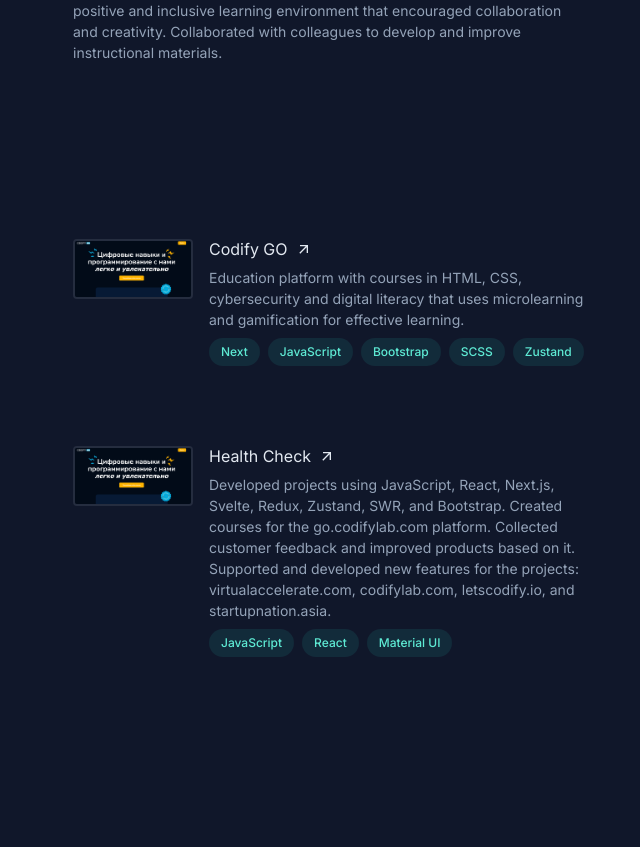
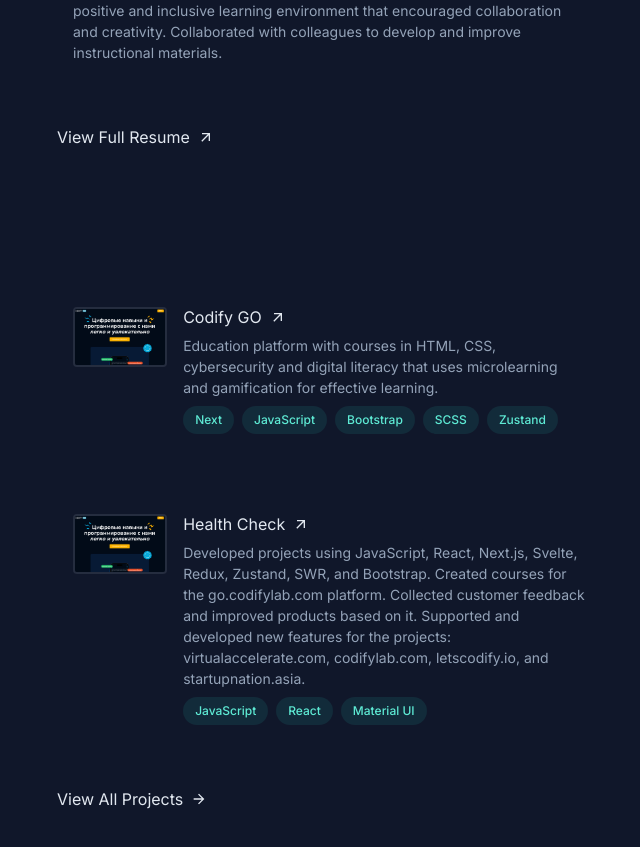
Before and after one commit to Jumanov07/my-portfolio, a Next.js app: page / in a window 1280 px wide. Shown: the part 1206-2053 px from the top of the page, without its empty margins (583-1223 px from the left). Before the commit the page ends 1975 px from the top, so only its background shows below. Built offline with nearby package versions, Linux system fonts and the light colour scheme.

Commit message:
add mini elements

```diff
--- /dev/null
+++ b/src/app/all-projects/page.tsx
@@ -0,0 +1,5 @@
+const AllProjects = () => {
+  return <h1>All Projects</h1>;
+};
+
+export default AllProjects;
--- a/src/modules/experience/index.tsx
+++ b/src/modules/experience/index.tsx
@@ -29,6 +29,15 @@
           )
         )}
       </div>
+
+      <Link
+        href="/resume.pdf"
+        target="_blank"
+        className="mt-12 w-fit flex items-center gap-1 text-slate-200 leading-tight group hover:text-[#51c8be] transition-colors duration-200"
+      >
+        View Full Resume
+        <MdOutlineArrowOutward className="ml-1 transition-transform duration-200 group-hover:translate-x-1 group-hover:-translate-y-1 group-hover:text-[#51c8be] text-slate-200" />
+      </Link>
     </section>
   );
 };
--- a/src/modules/projects/index.tsx
+++ b/src/modules/projects/index.tsx
@@ -1,6 +1,6 @@
 import Link from "next/link";
 import Image from "next/image";
-import { MdOutlineArrowOutward } from "react-icons/md";
+import { MdOutlineArrowOutward, MdOutlineArrowForward } from "react-icons/md";
 import { PROJECTS } from "@/utils/constants";
 
 const Projects = () => {
@@ -74,6 +74,17 @@
           </Link>
         ))}
       </div>
+
+      <Link
+        href="/all-projects"
+        className="mt-12 w-fit flex items-center gap-1 text-slate-200 leading-tight group relative"
+      >
+        <span className="relative after:absolute after:bottom-[-2px] after:left-0 after:w-full after:h-[2px] after:bg-transparent after:transition-all after:duration-200 group-hover:after:bg-[#51c8be]">
+          View All Projects
+        </span>
+
+        <MdOutlineArrowForward className="ml-1 transition-transform duration-200 group-hover:translate-x-2 text-slate-200" />
+      </Link>
     </section>
   );
 };
```
Also changed, not shown: public/images/go.png, public/images/Снимок экрана 2024-11-08 в 16.07.02.png (deleted).
